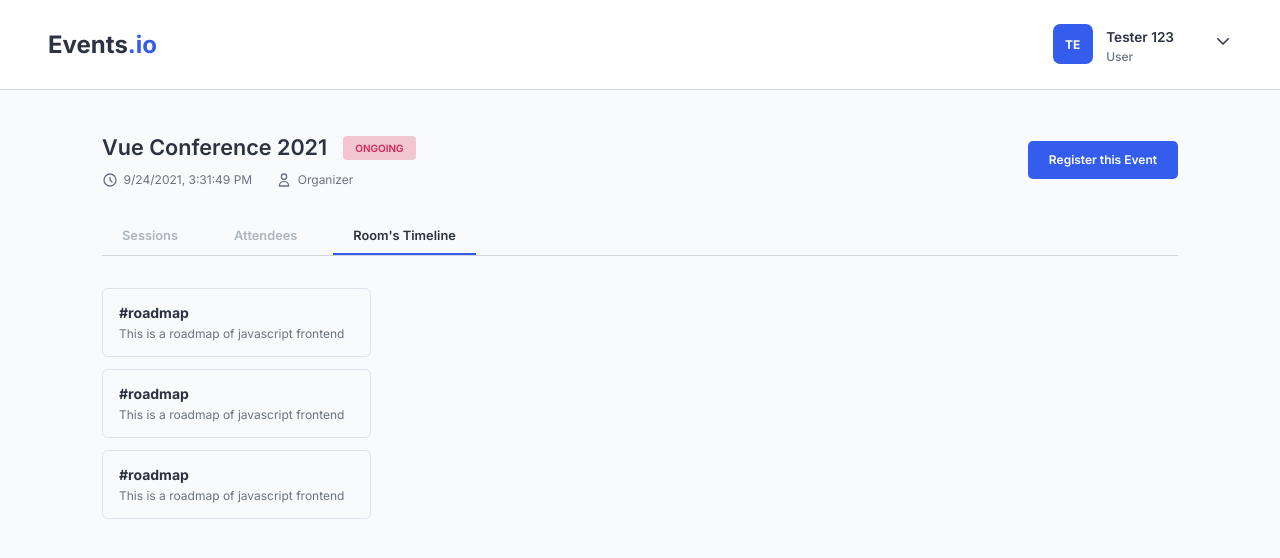
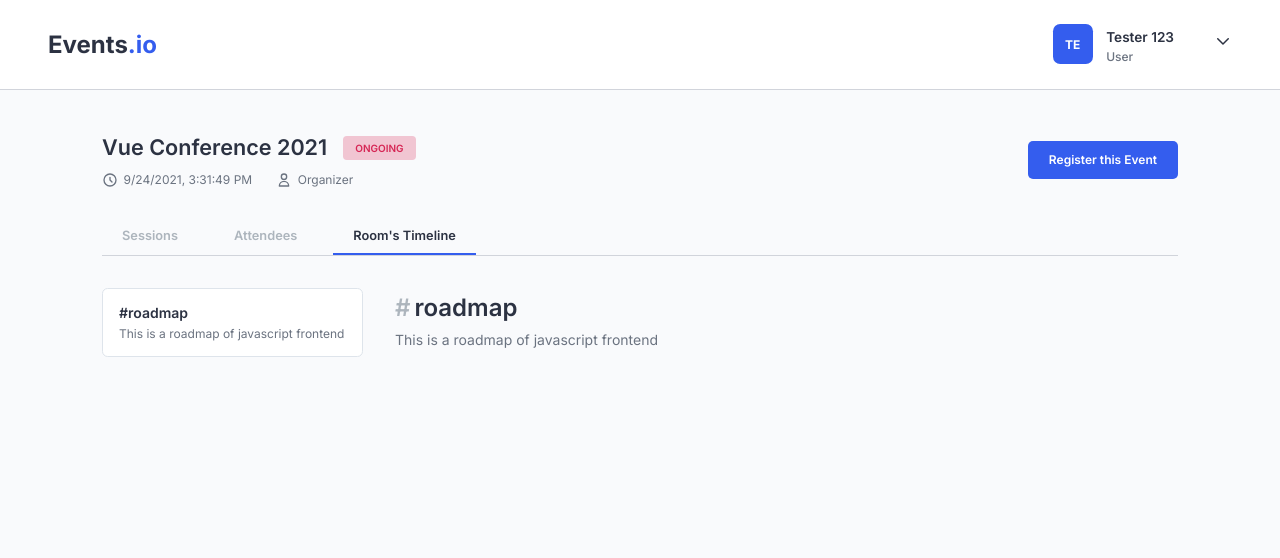
Before and after one commit to Erik3010/events.io, a React (Create React App) app: page /event/1 in a window 1280 px wide. Both pictures are taken after a click on the element "Room's Timeline". Shown: the top 558 px of the page. Built offline with nearby package versions, Linux system fonts and the light colour scheme.

Commit message:
feat: add timeline header

```diff
--- a/src/components/Event/EventTimeline/EventTimeline.js
+++ b/src/components/Event/EventTimeline/EventTimeline.js
@@ -1,4 +1,6 @@
 import styles from "components/Event/EventTimeline/EventTimeline.module.scss";
+
+import cx from "classnames";
 
 function EventTimeline() {
   return (
@@ -11,21 +13,16 @@ function EventTimeline() {
               This is a roadmap of javascript frontend
             </div>
           </div>
-          <div className={styles["channel-card"]}>
-            <div className={styles["channel-card-title"]}>#roadmap</div>
-            <div className={styles["channel-card-subtitle"]}>
-              This is a roadmap of javascript frontend
-            </div>
-          </div>
-          <div className={styles["channel-card"]}>
-            <div className={styles["channel-card-title"]}>#roadmap</div>
-            <div className={styles["channel-card-subtitle"]}>
-              This is a roadmap of javascript frontend
-            </div>
-          </div>
         </div>
       </div>
-      <div className={styles["room-timeline"]}></div>
+      <div className={styles["timeline-container"]}>
+        <div className={styles["timeline-header"]}>
+          <h1>
+            <span>#</span>roadmap
+          </h1>
+          <p>This is a roadmap of javascript frontend</p>
+        </div>
+      </div>
     </div>
   );
 }
--- a/src/components/Event/EventTimeline/EventTimeline.module.scss
+++ b/src/components/Event/EventTimeline/EventTimeline.module.scss
@@ -3,19 +3,21 @@
 .event-timeline {
   display: grid;
   grid-template-columns: 1fr 3fr;
+  gap: 2rem;
   .channel-sidebar {
     .channel-list {
       > * + * {
-        margin-top: 0.75rem;
+        margin-top: 0.65rem;
       }
       .channel-card {
         padding: 0.75rem 1rem;
         border-radius: 0.35rem;
-        border: 1.35px solid $placeholder;
+        border: 1px solid $placeholder;
         cursor: pointer;
         transition: $transition;
+        background: $white;
         &-title {
-          font-weight: bold;
+          font-weight: 600;
           font-size: 0.875rem;
         }
         &-subtitle {
@@ -24,9 +26,37 @@
         }
         &:hover {
           border-color: $primary;
+          box-shadow: $shadowSm;
+        }
+        &.active {
+          background: $primary;
+          border-color: $primary;
           box-shadow: $shadowMd;
+          .channel-card-subtitle {
+            color: $placeholder;
+          }
+          * {
+            color: $white;
+          }
         }
       }
     }
   }
+  .timeline {
+    &-header {
+      h1 {
+        span {
+          margin-right: 0.25rem;
+          color: $gray;
+        }
+        margin: 0;
+        font-size: 1.5rem;
+        font-weight: 600;
+      }
+      p {
+        color: $subtitle;
+        font-size: 0.875rem;
+      }
+    }
+  }
 }
```
